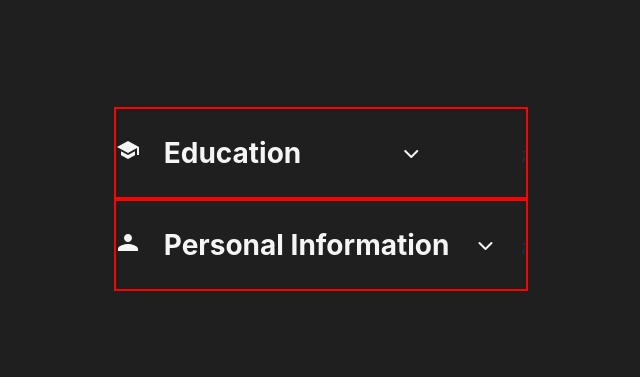
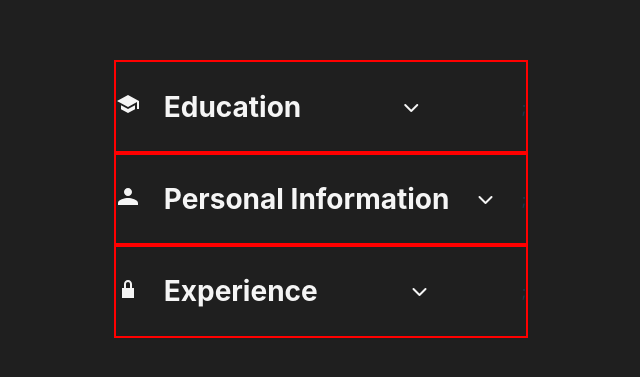
Before and after one commit to Omerrob11/cv_app, a React (Vite) app: page / in a window 1280 px wide. Shown: the part 201-578 px from the top of the page, without its empty margins (319-959 px from the left). Built offline with nearby package versions, Linux system fonts and the light colour scheme.

Commit message:
refactor: change argument in formLogic to more redable name

```diff
--- a/src/App.jsx
+++ b/src/App.jsx
@@ -3,6 +3,7 @@ import "./App.css";
 import ShowCv from "./components/CvShow";
 import Education from "./components/Education";
 import PersonalInfo from "./components/Personal_Info";
+import Experience from "./components/Experience";
 
 function App() {
   // it's an array at the end - so, needs to changes it to array.
@@ -10,16 +11,21 @@ function App() {
   // this is empty array for the PesronalData on save
   // in the pesronal data, the state is for the inputs
   const [educationData, setEducationData] = useState([]);
-  const [personalData2, setPersonalData2] = useState([]);
+  const [personalData, setPersonalData] = useState([]);
+  const [experienceData, setExperienceData] = useState([]);
 
   function handleEducationInfoChanges(data) {
     // assumming we get a new reference, not the actual state
     setEducationData(data);
   }
 
-  function handlePersonalInfoChanges2(data) {
+  function handlePersonalInfoChanges(data) {
     // data should be a new object, so we are not mutating state
-    setPersonalData2(data);
+    setPersonalData(data);
+  }
+
+  function handleExperienceInfoChanges(data) {
+    setExperienceData(data);
   }
 
   return (
@@ -29,10 +35,12 @@ function App() {
       )}
 
       <Education handleEducationInfoChanges={handleEducationInfoChanges} />
-      <PersonalInfo handlePersonalInfoChanges={handlePersonalInfoChanges2} />
-      {personalData2.length > 0 && (
-        <ShowCv compData={personalData2} title="Personal Information 2" />
+      <PersonalInfo handlePersonalInfoChanges={handlePersonalInfoChanges} />
+      {personalData.length > 0 && (
+        <ShowCv compData={personalData} title="Personal Information 2" />
       )}
+
+      <Experience handleExperienceInfoChanges={handleExperienceInfoChanges} />
     </>
   );
 }
--- a/src/components/Education.jsx
+++ b/src/components/Education.jsx
@@ -55,7 +55,7 @@ export default function Education({ handleEducationInfoChanges }) {
         label: "degree",
         placeholder: "Enter your degree",
         text: "Degree:",
-        value: inputValues[getObjectIndex("degree")].name,
+        value: inputValues[getObjectIndex("degree")].degree,
         onChange: getInputHandler("degree", getObjectIndex("degree")),
       },
       {
--- a/src/components/Experience.jsx
+++ b/src/components/Experience.jsx
@@ -5,12 +5,118 @@ import { SaveButton } from "./form-comp/buttons";
 import Footer from "./form-comp/footerForm";
 import "../styles/form-style.css";
 
-function Experience() {
-  const intialInputs = [
+export default function Experience(handleExperienceInfoChanges) {
+  const initialInputs = [
     { jobTitle: "", id: crypto.randomUUID() },
     { company: "", id: crypto.randomUUID() },
     { startDate: "", id: crypto.randomUUID() },
     { endDate: "", id: crypto.randomUUID() },
     { description: "", id: crypto.randomUUID() },
   ];
+
+  const {
+    inputValues,
+    isSubmitted,
+    submittedValues,
+    showForm,
+    getInputHandler,
+    getObjectIndex,
+    toggleForm,
+    handleSubmit,
+  } = useFormLogic(initialInputs, handleExperienceInfoChanges);
+
+  const headingExperienceIcon = getComponentIcon();
+  const title = "Experience";
+  // last 2 line - by the keys of the inputVaLUES
+
+  const inputsConfig = [
+    {
+      name: "jobTitle",
+      type: "text",
+      id: "job_title",
+      label: "job_title",
+      placeholder: "Enter your job Title",
+      text: "JobTitle",
+      value: inputValues[getObjectIndex("jobTitle")].jobTitle,
+      onChange: getInputHandler("name", getObjectIndex("name")),
+    },
+    {
+      name: "startDate",
+      type: "date",
+      id: "start_date",
+      label: "start Date",
+      placeholder: "Enter your start Date",
+      text: "Start Date:",
+      value: inputValues[getObjectIndex("startDate")].startDate,
+      onChange: getInputHandler("startDate", getObjectIndex("startDate")),
+    },
+    {
+      name: "endDate",
+      type: "date",
+      id: "end_date",
+      label: "end Date",
+      placeholder: "Enter your end Date",
+      text: "End DATE:",
+      value: inputValues[getObjectIndex("endDate")].endDate,
+      onChange: getInputHandler("endDate", getObjectIndex("endDate")),
+    },
+    {
+      name: "company",
+      type: "text",
+      id: "company",
+      label: "company",
+      placeholder: "Enter your company",
+      text: "Company:",
+      value: inputValues[getObjectIndex("company")].company,
+      onChange: getInputHandler("company", getObjectIndex("company")),
+    },
+    {
+      name: "description",
+      type: "text",
+      id: "description",
+      label: "description",
+      placeholder: "Enter your description",
+      text: "Description:",
+      value: inputValues[getObjectIndex("description")].description,
+      onChange: getInputHandler("description", getObjectIndex("description")),
+    },
+  ];
+
+  return (
+    <div className="experience_component">
+      <FormHeader
+        title={title}
+        icon={headingExperienceIcon}
+        toggleForm={toggleForm}
+      />
+      {showForm && (
+        <form className="form_container" onSubmit={handleSubmit}>
+          <FormInputs inputsArr={inputsConfig} />
+          <SaveButton />
+        </form>
+      )}
+
+      {isSubmitted && (
+        <Footer inputsDataArr={submittedValues} toggleForm={toggleForm} />
+      )}
+    </div>
+  );
 }
+
+function getComponentIcon() {
+  const jobExperienceIcon = (
+    <svg
+      xmlns="http://www.w3.org/2000/svg"
+      width="24"
+      height="24"
+      viewBox="0 0 24 24"
+      className="icon"
+    >
+      <path
+        className="icon"
+        d="M16 8c0-2.21-1.79-4-4-4S8 5.79 8 8v4H6v10h12V12h-2V8zm-4-2c1.1 0 2 .9 2 2v4H10V8c0-1.1.9-2 2-2z"
+      />
+    </svg>
+  );
+  return jobExperienceIcon;
+}
--- a/src/components/FormLogic.jsx
+++ b/src/components/FormLogic.jsx
@@ -1,6 +1,6 @@
 import { useState } from "react";
 
-export default function useFormLogic(initialInputs, handlePersonalInfoChanges) {
+export default function useFormLogic(initialInputs, handleInfoChanges) {
   const [inputValues, setInputValues] = useState(() => {
     return initialInputs.map((input) => ({ ...input }));
   });
@@ -30,7 +30,7 @@ export default function useFormLogic(initialInputs, handlePersonalInfoChanges) {
     e.preventDefault();
     const deepCopyOfInputValuesOne = inputValues.map((input) => ({ ...input }));
 
-    handlePersonalInfoChanges(deepCopyOfInputValuesOne);
+    handleInfoChanges(deepCopyOfInputValuesOne);
     const deepCopyOfInputValuesTwo = inputValues.map((input) => ({ ...input }));
     // im not sure we need it
     // because it's already updated maybe?
```
